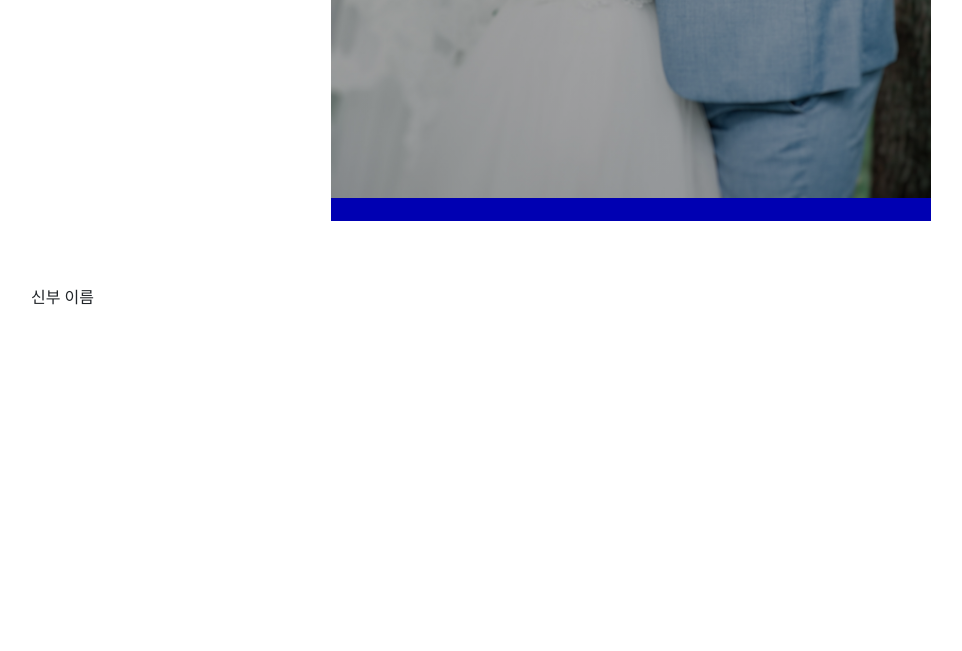
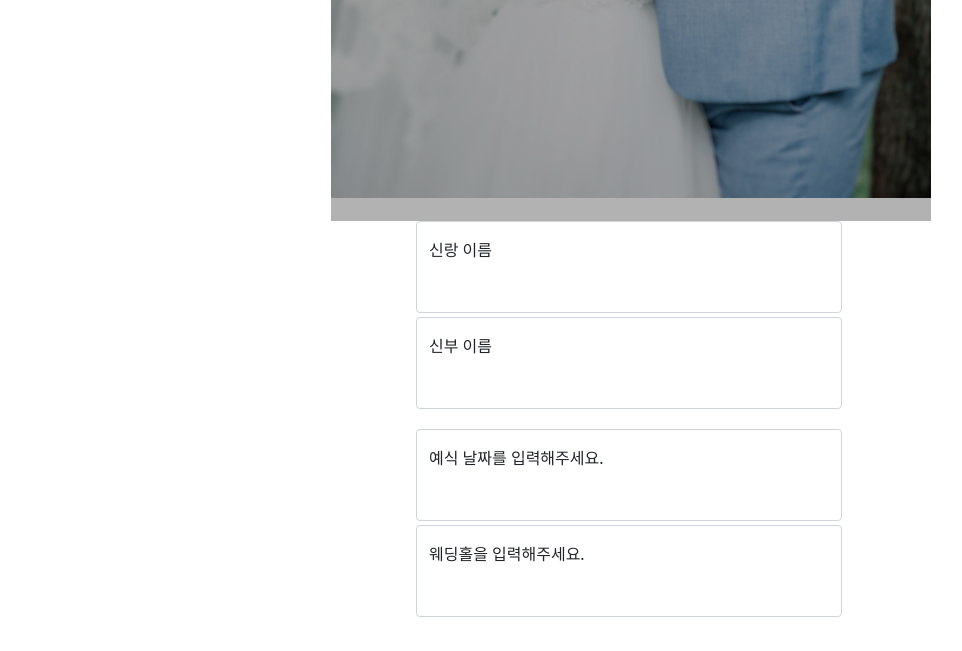
Before and after one commit to F1rstID/Wedding-Invitation, a Flask app: template templates/index.html in a window 1280 px wide. Shown: the part 930-1581 px from the top of the page, without its empty margins (9-971 px from the left). Before the commit the page ends 1235 px from the top, so only its background shows below. Run offline with Flask 2, Linux system fonts and the light colour scheme; the template is opened without the code that fills it, so the values that code supplies are empty.

Commit message:
예식 날짜 폼 추가

```diff
--- a/templates/index.html
+++ b/templates/index.html
@@ -91,7 +91,6 @@
             rgba(0, 0, 0, 0.3)
           ),
           url(../static/img/main-wedding.jpg);
-        background-color: blue;
         background-repeat: no-repeat;
         background-size: contain;
         width: 80%;
@@ -106,11 +105,31 @@
         background-color: var(--main-color);
         border-radius: 4px;
         color: white;
-        cursor: pointer;
       }
 
       .main-name-container {
-        margin: 40px;
+        display: flex;
+        flex-direction: column;
+        justify-content: center;
+        align-items: center;
+      }
+
+      .main-name-input {
+        width: 400px;
+        margin-right: 30px;
+      }
+
+      .main-address-container {
+        margin-top: 20px;
+        display: flex;
+        flex-direction: column;
+        justify-content: center;
+        align-items: center;
+      }
+
+      .main-address-input {
+        width: 400px;
+        margin-right: 30px;
       }
     </style>
   </head>
@@ -159,11 +178,44 @@
       </div>
 
       <div class="main-name-container">
-        <div>
-          <label for=""></label>
+        <div class="form-floating mb-1 main-name-input">
+          <input
+            type="text"
+            class="form-control"
+            id="floatingInputGroom"
+            placeholder="신랑 이름"
+          />
+          <label for="floatingInputGroom">신랑 이름</label>
         </div>
-        <div>
-          <p>신부 이름</p>
+        <div class="form-floating main-name-input">
+          <input
+            type="text"
+            class="form-control"
+            id="floatingInputBride"
+            placeholder="신부 이름"
+          />
+          <label for="floatingInputBride">신부 이름</label>
+        </div>
+      </div>
+
+      <div class="main-address-container">
+        <div class="form-floating mb-1 main-address-input">
+          <input
+            type="text"
+            class="form-control"
+            id="floatingInputDate"
+            placeholder="예식 날짜를 입력해주세요."
+          />
+          <label for="floatingInputDate">예식 날짜를 입력해주세요.</label>
+        </div>
+        <div class="form-floating main-address-input">
+          <input
+            type="text"
+            class="form-control"
+            id="floatingInputLocation"
+            placeholder="웨딩홀을 입력해주세요."
+          />
+          <label for="floatingInputLocation">웨딩홀을 입력해주세요.</label>
         </div>
       </div>
     </section>
```
